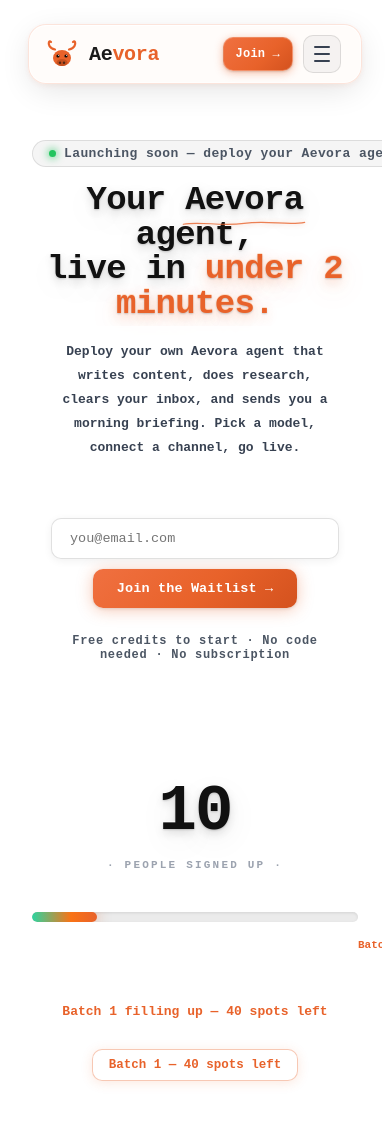
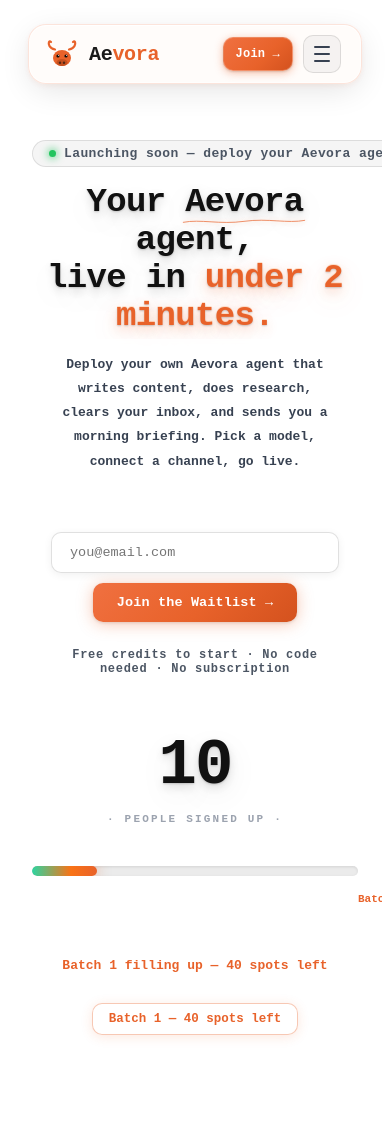
Before and after one commit to Arnav270803/Aevora_LandingPage, a React (Vite) app: page / in a window 390 px wide. Shown: the top 1124 px of the page. Built offline with nearby package versions, Linux system fonts and the light colour scheme.

Commit message:
margin and underline issue fixed

```diff
--- a/src/components/Hero.tsx
+++ b/src/components/Hero.tsx
@@ -1,4 +1,3 @@
-
 // import { useEffect, useState } from 'react';
 
 // const Hero = () => {
@@ -27,15 +26,14 @@
 //         alignItems: 'center',
 //         justifyContent: 'center',
 //         textAlign: 'center',
-//         padding: '0 24px 0',
-//         minHeight: 'calc(100vh - 88px)',
+//         padding: '40px 24px 60px',
 //         overflow: 'hidden',
 //       }}
 //     >
 //       <div style={{ position: 'relative', zIndex: 10, width: '100%', maxWidth: 780 }}>
 
 //         {/* Badge */}
-//         <div style={{ ...fade(0), marginBottom: 32 }}>
+//         <div style={{ ...fade(0), marginBottom: 16 }}>
 //           <span
 //             style={{
 //               display: 'inline-flex',
@@ -192,7 +190,7 @@
 //             alignItems: 'stretch',
 //             justifyContent: 'center',
 //             gap: 10,
-//             marginBottom: 16,
+//             marginBottom: 8,
 //             flexWrap: 'wrap',
 //           }}
 //         >
@@ -292,33 +290,27 @@
 
 
 
-
-
-
-
-
-
-
-
-
-
-
-
-
-
-
-
 import { useEffect, useState } from 'react';
 
 const Hero = () => {
   const [visible, setVisible] = useState(false);
   const [signed, setSigned] = useState(false);
   const [email, setEmail] = useState('');
+  const [isMobile, setIsMobile] = useState(false);
 
   useEffect(() => {
     const t = setTimeout(() => setVisible(true), 100);
     const s = setTimeout(() => setSigned(true), 900);
-    return () => { clearTimeout(t); clearTimeout(s); };
+
+    const checkMobile = () => setIsMobile(window.innerWidth < 640);
+    checkMobile();
+    window.addEventListener('resize', checkMobile);
+
+    return () => {
+      clearTimeout(t);
+      clearTimeout(s);
+      window.removeEventListener('resize', checkMobile);
+    };
   }, []);
 
   const fade = (delay: number): React.CSSProperties => ({
@@ -336,7 +328,7 @@
         alignItems: 'center',
         justifyContent: 'center',
         textAlign: 'center',
-        padding: '40px 24px 60px',
+        padding: '40px 24px 20px',
         overflow: 'hidden',
       }}
     >
@@ -388,7 +380,7 @@
             fontFamily: 'monospace',
             fontWeight: 800,
             fontSize: 'clamp(34px, 5.5vw, 72px)',
-            lineHeight: 1.02,
+            lineHeight: isMobile ? 1.12 : 1.02,
             letterSpacing: '-0.02em',
             color: '#111111',
             margin: '0 0 4px',
@@ -411,7 +403,9 @@
                 position: 'absolute',
                 left: '50%',
                 transform: 'translateX(-50%)',
-                bottom: '-10px',
+                // On mobile, pull the underline closer to the word so it
+                // doesn't bleed into the "i" dot on the next line.
+                bottom: isMobile ? '-5px' : '-10px',
                 width: '106%',
                 height: 'auto',
                 overflow: 'visible',
@@ -422,7 +416,7 @@
                 d="M4,11 C40,4 80,16 130,9 C180,2 220,14 256,7"
                 fill="none"
                 stroke="#e8622a"
-                strokeWidth="2.4"
+                strokeWidth={isMobile ? '1.8' : '2.4'}
                 strokeLinecap="round"
                 strokeLinejoin="round"
                 style={{
--- a/src/components/Users.tsx
+++ b/src/components/Users.tsx
@@ -337,7 +337,7 @@
         display: 'flex',
         flexDirection: 'column',
         alignItems: 'center',
-        padding: '40px 24px 80px',
+        padding: '20px 24px 80px',
         overflow: 'hidden',
       }}
     >
```
